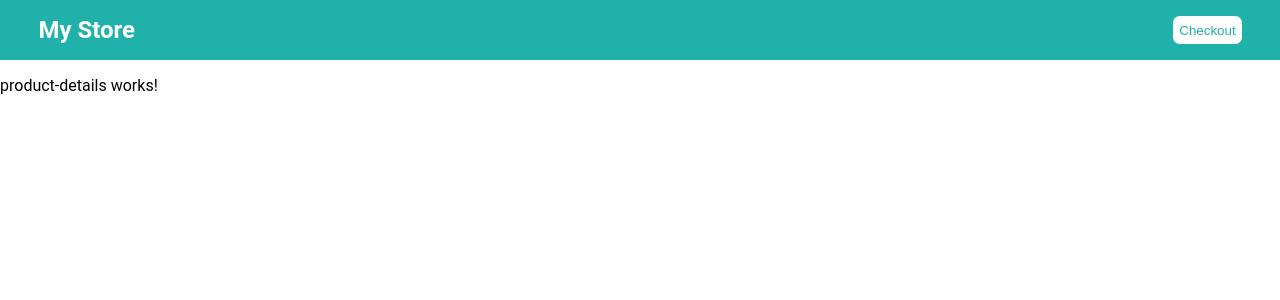
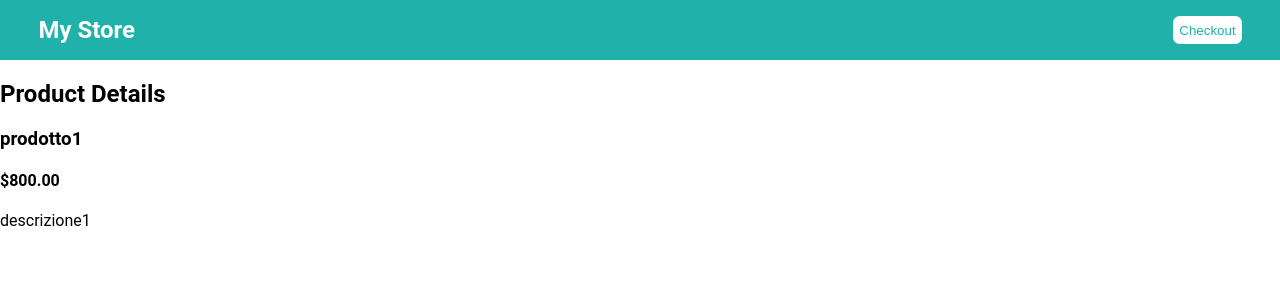
Before and after one commit to elena130/test, an Angular app: page /products/0 in a window 1280 px wide. Shown: the top 300 px of the page. Built offline with nearby package versions, Linux system fonts and the light colour scheme.

Commit message:
Visualizzazione dei singoli prodotti con routing

```diff
--- a/src/app/app-routing.module.ts
+++ b/src/app/app-routing.module.ts
@@ -9,7 +9,9 @@ const routes: Routes = [
 ];
 
 @NgModule({
-  imports: [RouterModule.forRoot(routes)],
+  imports: [
+    RouterModule.forRoot(routes)
+  ],
   exports: [RouterModule]
 })
 export class AppRoutingModule { }
--- a/src/app/app.module.ts
+++ b/src/app/app.module.ts
@@ -6,6 +6,7 @@ import { AppComponent } from './app.component';
 import { NavComponent } from './nav/nav.component';
 import { ProductListModule } from './product-list/product-list.module';
 import { ProductDetailsComponent } from './product-details/product-details.component';
+import { RouterModule } from '@angular/router';
 
 @NgModule({
   declarations: [
@@ -16,6 +17,7 @@ import { ProductDetailsComponent } from './product-details/product-details.compo
   imports: [
     BrowserModule,
     AppRoutingModule,
+    RouterModule,
     ProductListModule
   ],
   providers: [],
--- a/src/app/product-details/product-details.component.html
+++ b/src/app/product-details/product-details.component.html
@@ -1 +1,8 @@
-<p>product-details works!</p>
+<h2>Product Details</h2>
+
+<div *ngIf="product">
+  <h3>{{ product.name }}</h3>
+  <h4>{{ product.prezzo | currency }}</h4>
+  <p>{{ product.descrizione }}</p>
+
+</div>
--- a/src/app/product-details/product-details.component.ts
+++ b/src/app/product-details/product-details.component.ts
@@ -1,4 +1,5 @@
 import { Component, OnInit } from '@angular/core';
+import { ActivatedRoute } from '@angular/router';
 
 @Component({
   selector: 'app-product-details',
@@ -7,9 +8,21 @@ import { Component, OnInit } from '@angular/core';
 })
 export class ProductDetailsComponent implements OnInit {
 
-  constructor() { }
+  product:any;
+  products:any[] = [];
+
+  constructor(  private route: ActivatedRoute, ) { }
 
   ngOnInit(): void {
+    this.products = [
+      { id: 0, name: 'prodotto1', descrizione: 'descrizione1', prezzo: 800},
+      { id: 1, name: 'prodotto2', descrizione: 'descrizione2', prezzo: 500},
+      { id: 2, name: 'prodotto3', descrizione: '', prezzo: 200},
+    ]
+
+    this.route.paramMap.subscribe(params => {
+      this.product = this.products[+params.get('id')];
+    });
   }
 
 }
--- a/src/app/product-list/product-list.component.css
+++ b/src/app/product-list/product-list.component.css
@@ -14,3 +14,8 @@ button{
 button:hover{
     cursor: pointer;
 }
+
+a{
+    text-decoration: none;
+    color: lightseagreen;
+}
--- a/src/app/product-list/product-list.component.html
+++ b/src/app/product-list/product-list.component.html
@@ -4,7 +4,7 @@
 
     <div *ngFor="let p of products">
         <h3>
-        <a [title]="p.name + ' ' + p.descrizione" href="#"> {{ p.name }} </a>
+        <a [title]="p.name + ' ' + p.descrizione" [routerLink]="['/products', p.id]"> {{ p.name }} </a>
         </h3>
     <p *ngIf="p.descrizione"> {{ p.descrizione }} </p>
     <button (click)="share()">Share</button>
--- a/src/app/product-list/product-list.component.ts
+++ b/src/app/product-list/product-list.component.ts
@@ -1,4 +1,5 @@
 import { Component, OnInit } from '@angular/core';
+
 
 @Component({
   selector: 'app-product-list',
@@ -13,9 +14,9 @@ export class ProductListComponent implements OnInit {
 
   ngOnInit(): void {
     this.products = [
-      { id: 1, name: 'prodotto1', descrizione: 'descrizione1', prezzo: 800},
-      { id: 2, name: 'prodotto2', descrizione: 'descrizione2', prezzo: 500},
-      { id: 3, name: 'prodotto3', descrizione: '', prezzo: 200},
+      { id: 0, name: 'prodotto1', descrizione: 'descrizione1', prezzo: 800},
+      { id: 1, name: 'prodotto2', descrizione: 'descrizione2', prezzo: 500},
+      { id: 2, name: 'prodotto3', descrizione: '', prezzo: 200},
     ]
   }
 
--- a/src/app/product-list/product-list.module.ts
+++ b/src/app/product-list/product-list.module.ts
@@ -1,5 +1,6 @@
 import { NgModule } from '@angular/core';
 import { CommonModule } from '@angular/common';
+import { RouterModule } from '@angular/router';
 
 import { ProductListComponent } from './product-list.component';
 import { ProductAlertComponent } from './product-alert/product-alert.component';
@@ -7,7 +8,8 @@ import { ProductAlertComponent } from './product-alert/product-alert.component';
 @NgModule({
   declarations: [ProductListComponent, ProductAlertComponent],
   imports: [
-    CommonModule
+    CommonModule,
+    RouterModule
   ],
   exports:[ ProductListComponent, ProductAlertComponent ]
 })
```
